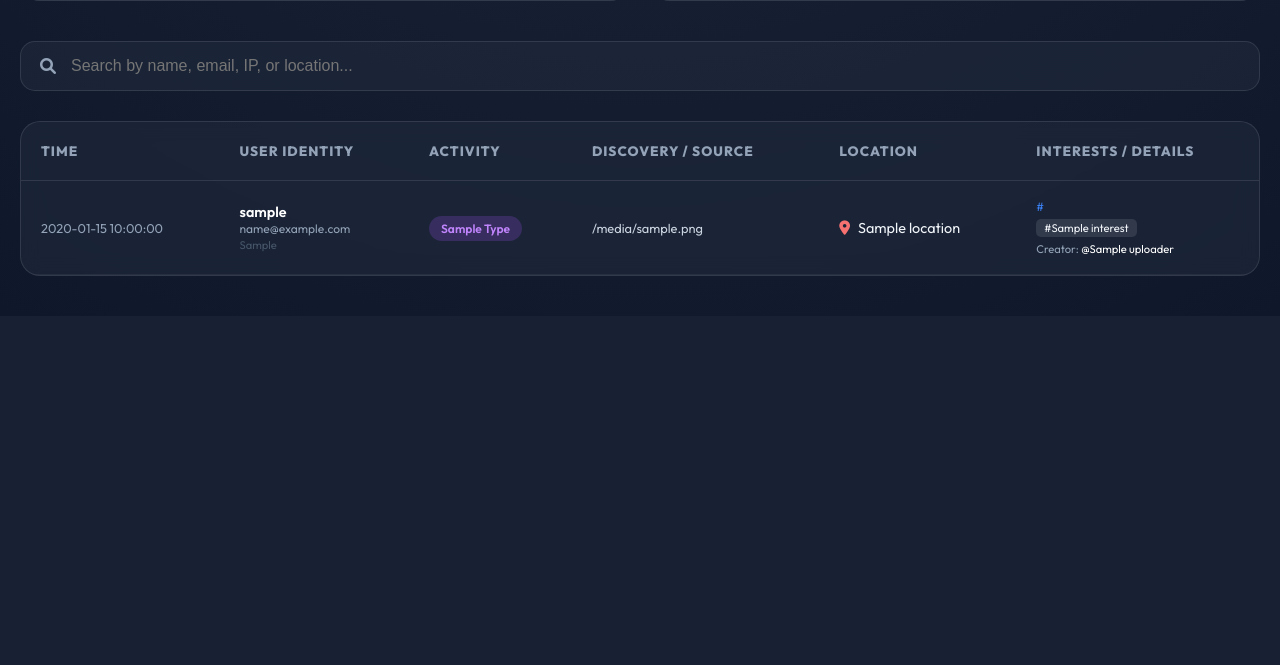
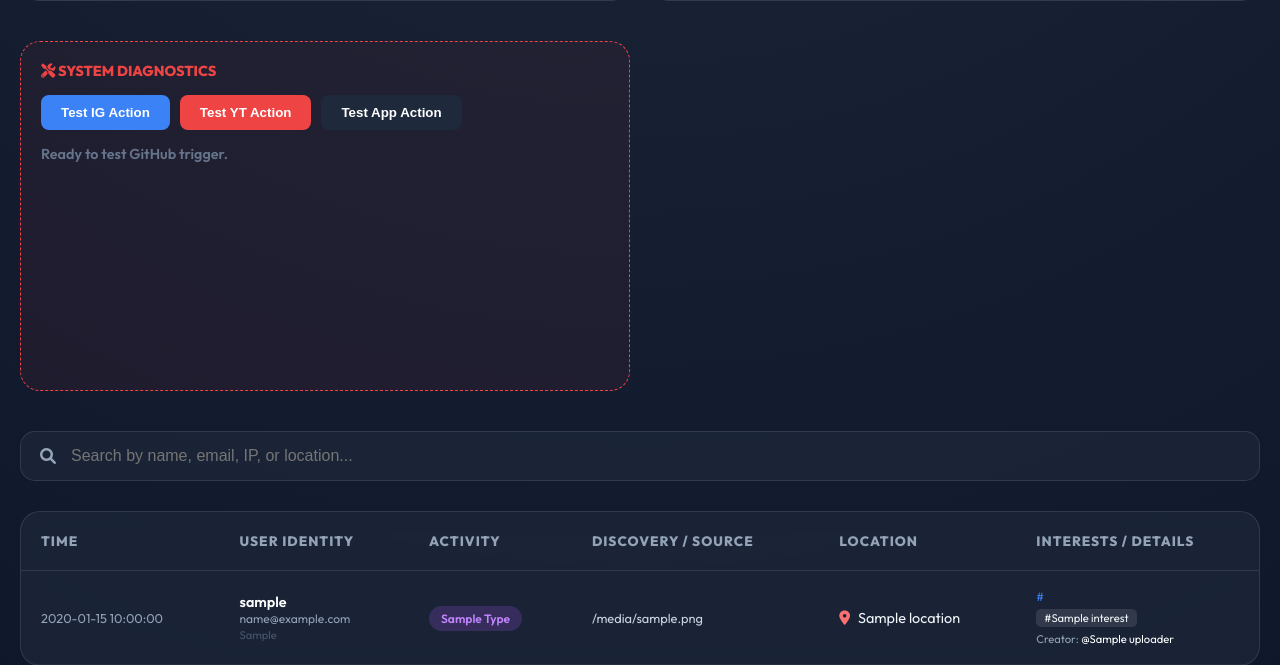
Before and after one commit to Argha-7/insta-downloader-web, a Flask app: template templates/admin_activity.html in a window 1280 px wide. Shown: the part 666-1331 px from the top of the page. Before the commit the page ends 942 px from the top, so only its background shows below. Run offline with Flask 3, Linux system fonts and the light colour scheme; the template is opened without the code that fills it: most values are stand-ins (such as "Sample title", 1, 10 or a date in 2020); some libraries are stand-ins or nearby versions.

Commit message:
Deploy GitHub Action diagnostic tools and fix check_limit bug

```diff
--- a/app.py
+++ b/app.py
@@ -691,6 +691,33 @@ def check_limit():
         'reward': SHARE_REWARD
     })
 
+@app.route('/api/test-github', methods=['POST'])
+def test_github():
+    """Diagnostic endpoint to test GitHub Action trigger."""
+    if not verify_request():
+        return jsonify({'success': False, 'message': 'Unauthorized'}), 403
+
+    data = request.json or {}
+    workflow = data.get('workflow', 'insta_download.yml')
+    test_url = "https://www.instagram.com/p/C_abc123/" # Dummy URL
+    test_job_id = f"test-{int(time.now())}" if hasattr(time, 'now') else f"test-{int(time.time())}"
+
+    success = trigger_github_action(test_url, test_job_id, workflow=workflow)
+    if success:
+        return jsonify({'success': True, 'message': f'Successfully triggered {workflow} on GitHub!'})
+    else:
+        token = os.environ.get('GH_TOKEN')
+        repo = os.environ.get('GH_REPO')
+        return jsonify({
+            'success': False,
+            'message': 'Trigger failed. Check server logs.',
+            'debug': {
+                'token_set': bool(token),
+                'repo_set': bool(repo),
+                'repo_name': repo
+            }
+        }), 500
+
 @app.route('/withdraw', methods=['POST'])
 def handle_withdraw():
     """Placeholder for withdrawal requests."""
--- a/templates/admin_activity.html
+++ b/templates/admin_activity.html
@@ -289,6 +289,19 @@
             </div>
         </div>
 
+        <!-- Diagnostics Section -->
+        <div class="charts-container" style="margin-top: 20px;">
+            <div class="chart-card" style="border: 1px dashed #ef4444; background: rgba(239, 68, 68, 0.05); min-height: auto; padding: 20px;">
+                <h4 style="color: #ef4444; margin-bottom: 15px;"><i class="fas fa-tools"></i> System Diagnostics</h4>
+                <div style="display: flex; gap: 10px; flex-wrap: wrap;">
+                    <button class="btn btn-primary" onclick="testGitHub('insta_download.yml')" style="background: #3b82f6; border: none; padding: 10px 20px; border-radius: 8px; color: white; cursor: pointer; font-weight: 600;">Test IG Action</button>
+                    <button class="btn btn-primary" onclick="testGitHub('yt_download.yml')" style="background: #ef4444; border: none; padding: 10px 20px; border-radius: 8px; color: white; cursor: pointer; font-weight: 600;">Test YT Action</button>
+                    <button class="btn btn-primary" onclick="testGitHub('app_download.yml')" style="background: #1e293b; border: none; padding: 10px 20px; border-radius: 8px; color: white; cursor: pointer; font-weight: 600;">Test App Action</button>
+                </div>
+                <div id="diagStatus" style="margin-top: 15px; font-size: 0.9rem; font-weight: 600; color: #64748b;">Ready to test GitHub trigger.</div>
+            </div>
+        </div>
+
         <div class="search-bar">
             <i class="fas fa-search"></i>
             <input type="text" id="logSearch" placeholder="Search by name, email, IP, or location..." onkeyup="filterLogs()">
@@ -573,6 +586,35 @@
             a.click();
             document.body.removeChild(a);
         }
+        // --- System Diagnostics ---
+        async function testGitHub(workflow) {
+            const status = document.getElementById('diagStatus');
+            status.innerText = `🔄 Triggering ${workflow}...`;
+            status.style.color = '#666';
+
+            try {
+                const res = await fetch('/api/test-github', {
+                    method: 'POST',
+                    headers: {
+                        'Content-Type': 'application/json',
+                        'X-App-Secret': 'insta_pro_ai_secure_99' // Use the same secret for diagnostic
+                    },
+                    body: JSON.stringify({ workflow })
+                });
+                const data = await res.json();
+                if (data.success) {
+                    status.innerText = `✅ ${data.message}`;
+                    status.style.color = '#10b981';
+                } else {
+                    status.innerText = `❌ ${data.message} ${data.debug ? `(Token: ${data.debug.token_set}, Repo: ${data.debug.repo_name})` : ''}`;
+                    status.style.color = '#ef4444';
+                    console.error("Debug Info:", data.debug);
+                }
+            } catch (e) {
+                status.innerText = `❌ Error: ${e.message}`;
+                status.style.color = '#ef4444';
+            }
+        }
     </script>
 </body>
 </html>
```
